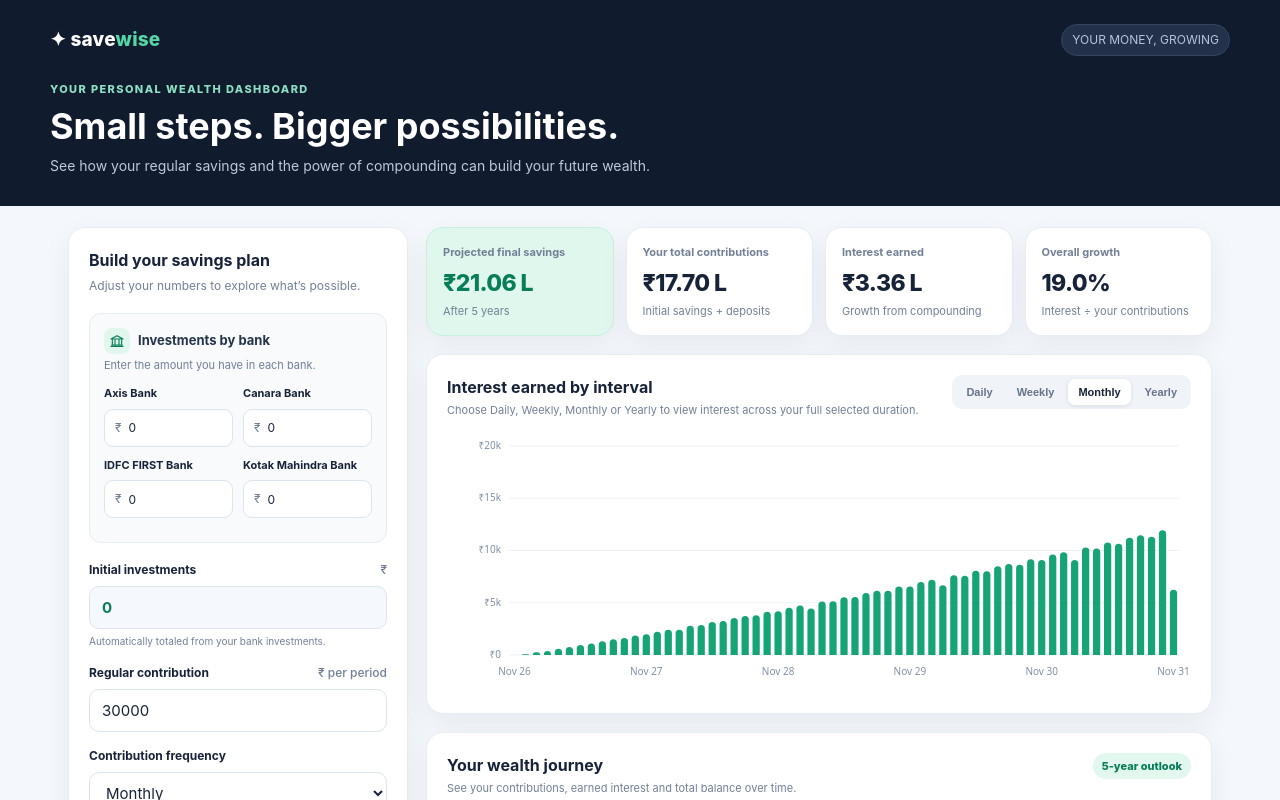
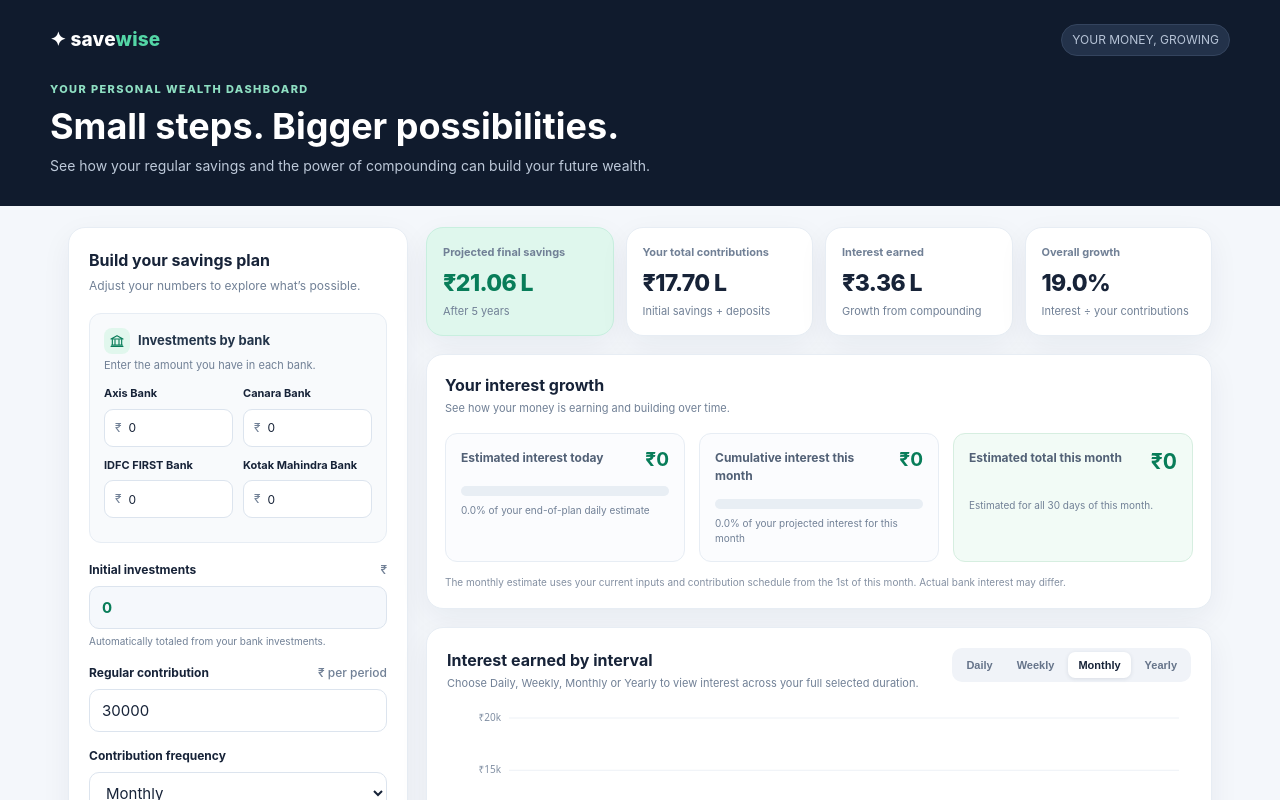
Before and after one commit to TechKarnan/savewise, a React (Vite) app: page / in a window 1280 px wide. Shown: the top 800 px of the page. Built offline with nearby package versions, Linux system fonts and the light colour scheme.

Commit message:
updated trackable widgets

```diff
--- a/src/App.jsx
+++ b/src/App.jsx
@@ -1,5 +1,6 @@
 import React, { useEffect } from 'react';
 import Investments from './Investments.jsx';
+import InterestProgress from './InterestProgress.jsx';
 
 export default function App() {
   useEffect(() => {
@@ -73,7 +74,7 @@ export default function App() {
       return false;
     }
 
-    function simulate(days, goalMode = false) {
+    function simulate(days, startDate = new Date()) {
       let initial = Math.max(0, +$('initial').value || 0);
       let c = Math.max(0, +$('contribution').value || 0);
       let freq = $('frequency').value;
@@ -82,7 +83,7 @@ export default function App() {
 
       let per = Math.pow(1 + rate, 1 / 365) - 1;
 
-      let start = new Date();
+      let start = new Date(startDate);
       start.setHours(12, 0, 0, 0);
 
       let bal = initial;
@@ -562,6 +563,35 @@ export default function App() {
 
       let sim = simulate(days);
       let daily = sim.daily;
+      let today = new Date();
+      today.setHours(12, 0, 0, 0);
+      let monthStart = new Date(
+        today.getFullYear(),
+        today.getMonth(),
+        1,
+        12
+      );
+      let elapsedMonthDays = today.getDate() - 1;
+      let daysInMonth = new Date(
+        today.getFullYear(),
+        today.getMonth() + 1,
+        0
+      ).getDate();
+      let monthToDateSim = simulate(elapsedMonthDays, monthStart);
+      let fullMonthSim = simulate(daysInMonth - 1, monthStart);
+      let todayInterest =
+        monthToDateSim.daily[monthToDateSim.daily.length - 1].earned;
+      let cumulativeInterest = monthToDateSim.interest;
+      let projectedDailyInterest =
+        sim.daily[sim.daily.length - 1].earned;
+      let projectedMonthInterest = fullMonthSim.interest;
+
+      updateInterestProgress(
+        todayInterest,
+        cumulativeInterest,
+        projectedDailyInterest,
+        projectedMonthInterest
+      );
 
       model = sim;
 
@@ -794,6 +824,50 @@ export default function App() {
         }
       }
 
+      function updateInterestProgress(
+        todayInterest,
+        cumulativeInterest,
+        projectedDailyInterest,
+        projectedMonthInterest
+      ) {
+        $('monthlyInterestForecastValue').textContent =
+          compact(projectedMonthInterest);
+        $('monthlyInterestForecastDetail').textContent =
+          'Estimated for all ' + daysInMonth + ' days of this month.';
+
+        const progressItems = [
+          {
+            valueId: 'todayInterestValue',
+            barId: 'todayInterestBar',
+            detailId: 'todayInterestDetail',
+            value: todayInterest,
+            target: projectedDailyInterest,
+            targetLabel: 'end-of-plan daily estimate'
+          },
+          {
+            valueId: 'cumulativeInterestValue',
+            barId: 'cumulativeInterestBar',
+            detailId: 'cumulativeInterestDetail',
+            value: cumulativeInterest,
+            target: projectedMonthInterest,
+            targetLabel: 'projected interest for this month'
+          }
+        ];
+
+        progressItems.forEach(item => {
+          const percentage = item.target > 0
+            ? Math.min(100, (item.value / item.target) * 100)
+            : 0;
+          const bar = $(item.barId);
+
+          $(item.valueId).textContent = compact(item.value);
+          bar.setAttribute('aria-valuenow', percentage.toFixed(1));
+          bar.firstElementChild.style.width = percentage + '%';
+          $(item.detailId).textContent =
+            percentage.toFixed(1) + '% of your ' + item.targetLabel;
+        });
+      }
+
       if (end >= goal) {
         $('goalDate').textContent =
           'Within your plan 🎉';
@@ -1270,6 +1344,8 @@ export default function App() {
               </div>
 
             </div>
+
+            <InterestProgress />
 
             <div className="panel">
 
--- /dev/null
+++ b/src/InterestProgress.jsx
@@ -0,0 +1,76 @@
+import React from 'react';
+
+function InterestProgressCard({
+  title,
+  valueId,
+  barId,
+  detailId,
+  description,
+  showProgress = true
+}) {
+  return (
+    <article className="interest-progress-card">
+      <div className="interest-progress-copy">
+        <h3>{title}</h3>
+        <strong id={valueId}>₹0</strong>
+      </div>
+      {showProgress && (
+        <div
+          className="interest-progress-track"
+          role="progressbar"
+          id={barId}
+          aria-label={title}
+          aria-valuemin="0"
+          aria-valuemax="100"
+          aria-valuenow="0"
+        >
+          <span />
+        </div>
+      )}
+      <p className="interest-progress-detail" id={detailId}>
+        {description}
+      </p>
+    </article>
+  );
+}
+
+export default function InterestProgress() {
+  return (
+    <section className="panel interest-progress" aria-labelledby="interestProgressTitle">
+      <div className="section-head">
+        <div>
+          <h2 id="interestProgressTitle">Your interest growth</h2>
+          <p>See how your money is earning and building over time.</p>
+        </div>
+      </div>
+
+      <div className="interest-progress-grid">
+        <InterestProgressCard
+          title="Estimated interest today"
+          valueId="todayInterestValue"
+          barId="todayInterestBar"
+          detailId="todayInterestDetail"
+          description="Compared with the projected daily interest at the end of your plan."
+        />
+        <InterestProgressCard
+          title="Cumulative interest this month"
+          valueId="cumulativeInterestValue"
+          barId="cumulativeInterestBar"
+          detailId="cumulativeInterestDetail"
+          description="Interest earned from the 1st of this month through today."
+        />
+        <InterestProgressCard
+          title="Estimated total this month"
+          valueId="monthlyInterestForecastValue"
+          detailId="monthlyInterestForecastDetail"
+          description="Projected interest from the 1st through the last day of this month."
+          showProgress={false}
+        />
+      </div>
+      <p className="interest-progress-note">
+        The monthly estimate uses your current inputs and contribution schedule
+        from the 1st of this month. Actual bank interest may differ.
+      </p>
+    </section>
+  );
+}
--- a/src/index.css
+++ b/src/index.css
@@ -23,6 +23,25 @@ main{max-width:1180px;margin:-1px auto 50px;padding:22px 18px}.grid{display:grid
 .field-help{display:block;margin-top:5px;color:var(--muted);font-size:10px}
 #initial[readonly]{background:#f5f8fc;font-weight:700;color:#087d59}
 @media(max-width:480px){.investment-fields{grid-template-columns:1fr}}
+
+.interest-progress{padding:18px}
+.interest-progress .section-head{margin-bottom:16px}
+.interest-progress-grid{display:grid;grid-template-columns:repeat(3,minmax(0,1fr));gap:14px}
+.interest-progress-card{min-width:0;padding:15px;border:1px solid #e7edf4;border-radius:12px;background:#fbfcfe}
+.interest-progress-copy{display:flex;align-items:flex-start;justify-content:space-between;gap:10px}
+.interest-progress-copy h3{margin:0;color:#526176;font-size:12px;font-weight:700}
+.interest-progress-copy strong{color:#087d59;font-size:19px;line-height:1.2;white-space:nowrap}
+.interest-progress-card:nth-child(3){background:#f2fbf6;border-color:#d6eee0}
+.interest-progress-card:nth-child(3) .interest-progress-copy{min-height:42px}
+.interest-progress-card:nth-child(3) .interest-progress-copy strong{font-size:21px}
+.interest-progress-track{height:10px;margin-top:14px;overflow:hidden;border-radius:20px;background:#e8eef4}
+.interest-progress-track span{display:block;width:0;height:100%;border-radius:inherit;background:linear-gradient(90deg,#16a477,#6dd9aa);transition:width .6s ease}
+.interest-progress-card:nth-child(2) .interest-progress-track span{background:linear-gradient(90deg,#4778e8,#8ba8f1)}
+.interest-progress-detail{margin:7px 0 0;color:#718096;font-size:10px}
+.interest-progress-note{margin:13px 0 0;color:#8490a2;font-size:10px;line-height:1.5}
+@media(max-width:760px){.interest-progress-grid{grid-template-columns:1fr 1fr}}
+@media(max-width:560px){.interest-progress-grid{grid-template-columns:1fr}}
+@media(prefers-reduced-motion:reduce){.interest-progress-track span{transition:none}}
 
 /* Show a team creating company revenue that flows into savings and compounds. */
 .savings-journey{overflow:hidden;position:relative;margin:2px 0 17px;padding:15px 17px 10px;border:1px solid #dce9df;border-radius:14px;background:linear-gradient(180deg,#f2f8f2 0%,#f8faf5 72%,#edf3e9 100%)}
```
